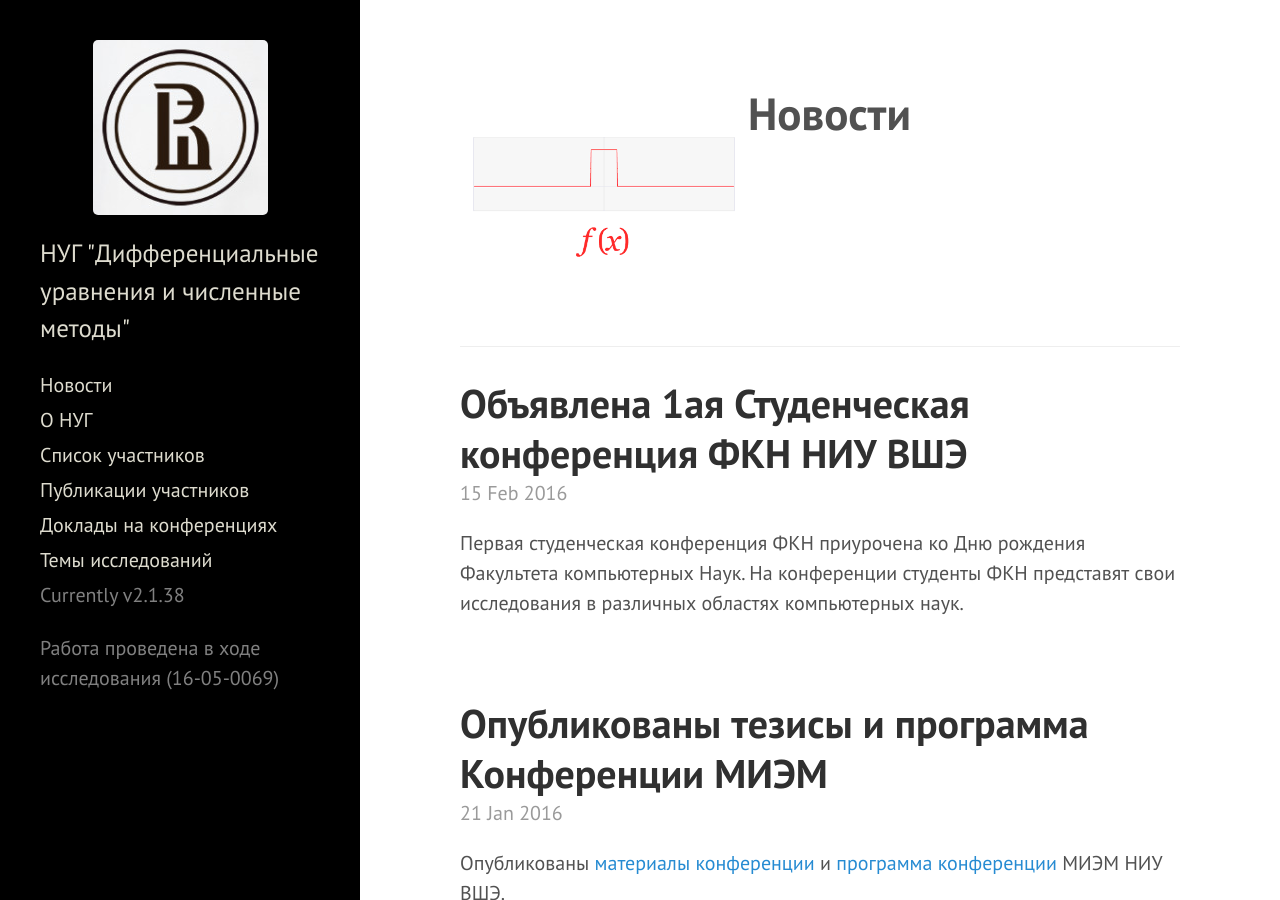
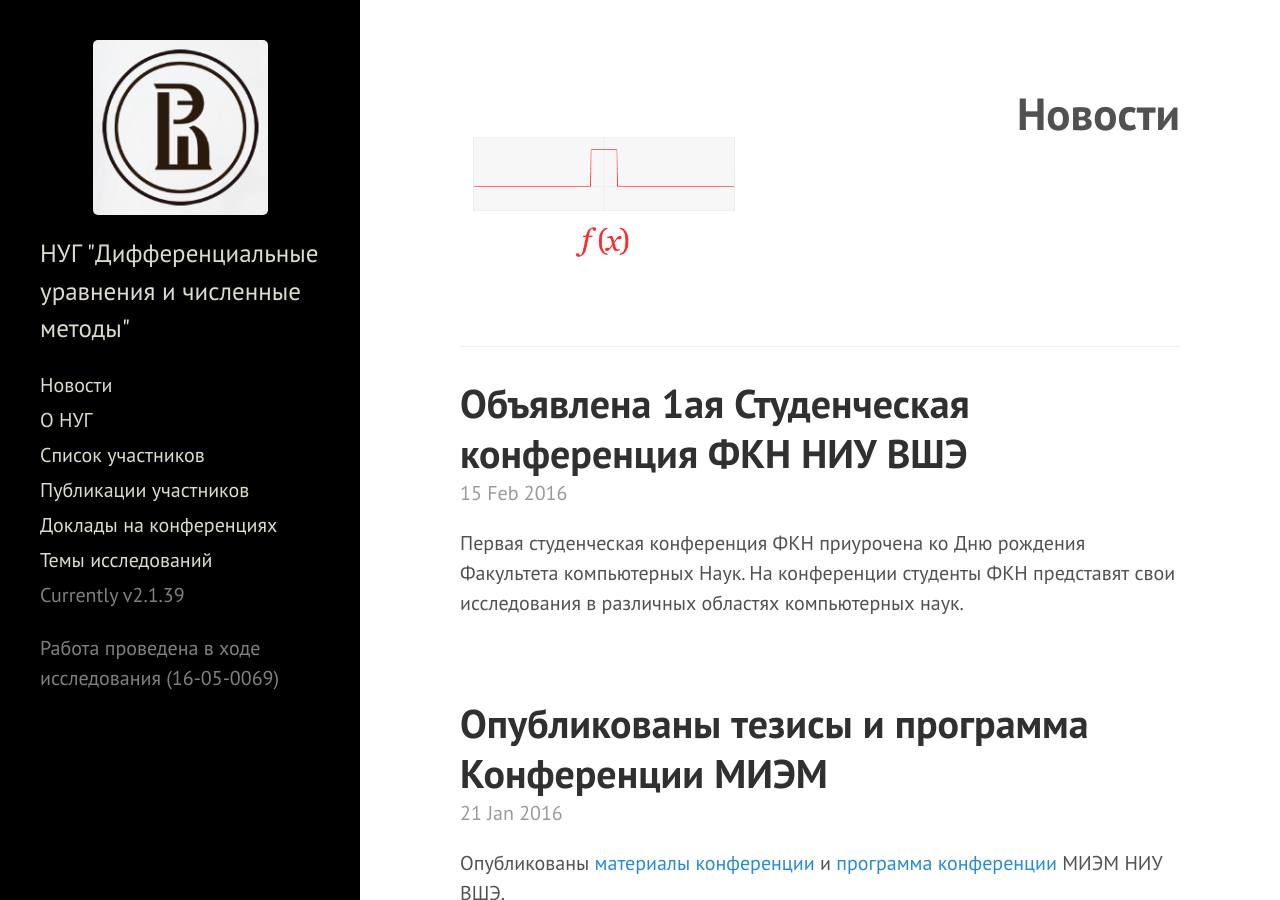
Before and after one commit to hsemmsg/hsemmsg.github.io, a Jekyll site: the page built from index.html, in a window 1280 px wide and 900 px high. Built offline with Jekyll 4.4.1, drawn with Linux system fonts in a browser that asks for light colours; the list of posts is cut into pages by our own code.

```diff
--- a/_config.yml
+++ b/_config.yml
@@ -23,7 +23,7 @@
 paginate:         5
 
 # Custom vars
-version:          2.1.38
+version:          2.1.39
 
 github:
   repo:           https://github.com/hsemmsg/hsemmsg.github.io
--- a/index.html
+++ b/index.html
@@ -5,7 +5,7 @@
 <div id="titletext">
 
 <div class="leftimage"><img src="/images/1.gif"></div>
-<div class="righttext">Новости</div>
+<div class="righttext"><div align="right">Новости</div></div>
 
 </div>
 
```
